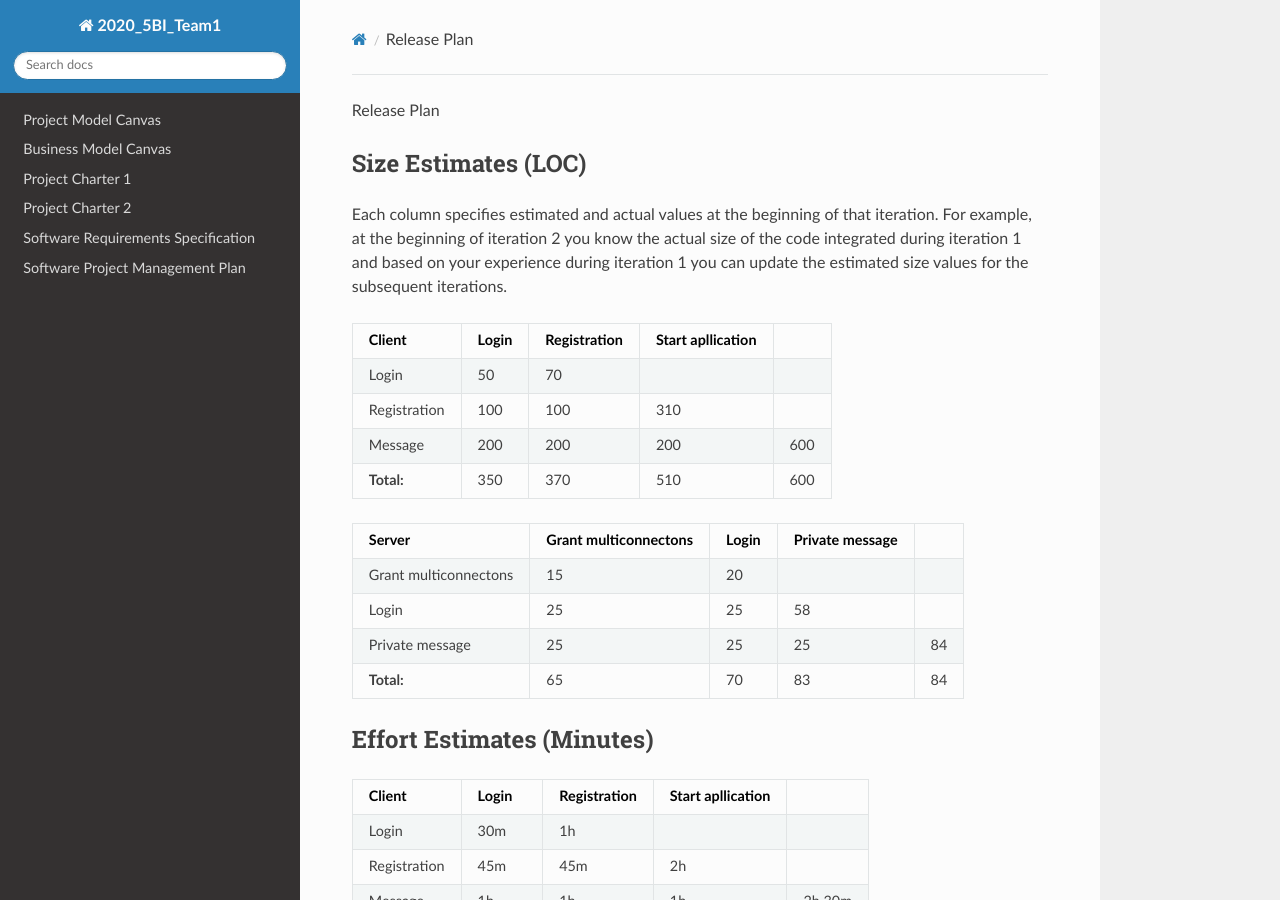
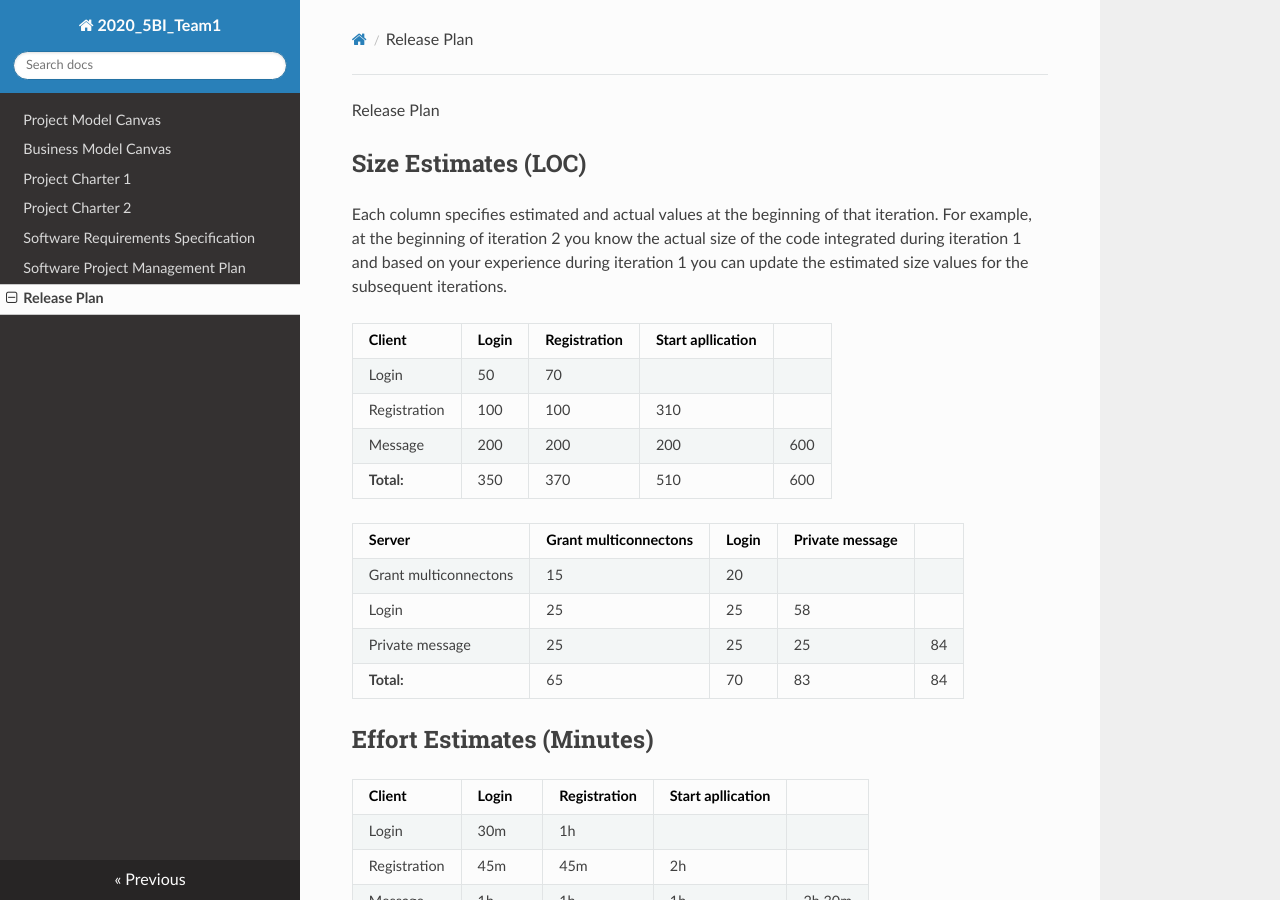
Before and after one commit to FrankMartinuz/2020_5BI_team1_Liboni, an MkDocs documentation site: the page built from docs/Release_Plan.md, in a window 1280 px wide and 900 px high. Built offline with MkDocs 1.6.1, drawn with Linux system fonts in a browser that asks for light colours; nearby versions of some CDN libraries.

Commit message:
Added the Release_Plan index

```diff
--- a/mkdocs.yml
+++ b/mkdocs.yml
@@ -7,6 +7,7 @@ nav:
     - 'Project Charter 2': 'project_charter_server.md'
     - 'Software Requirements Specification': 'Software_Requirements_Specification.md'
     - 'Software Project Management Plan': 'Software_Project_Management_Plan.md'
+    - 'Release Plan': 'Release_Plan.md'
 
 theme:
     name: readthedocs
```
